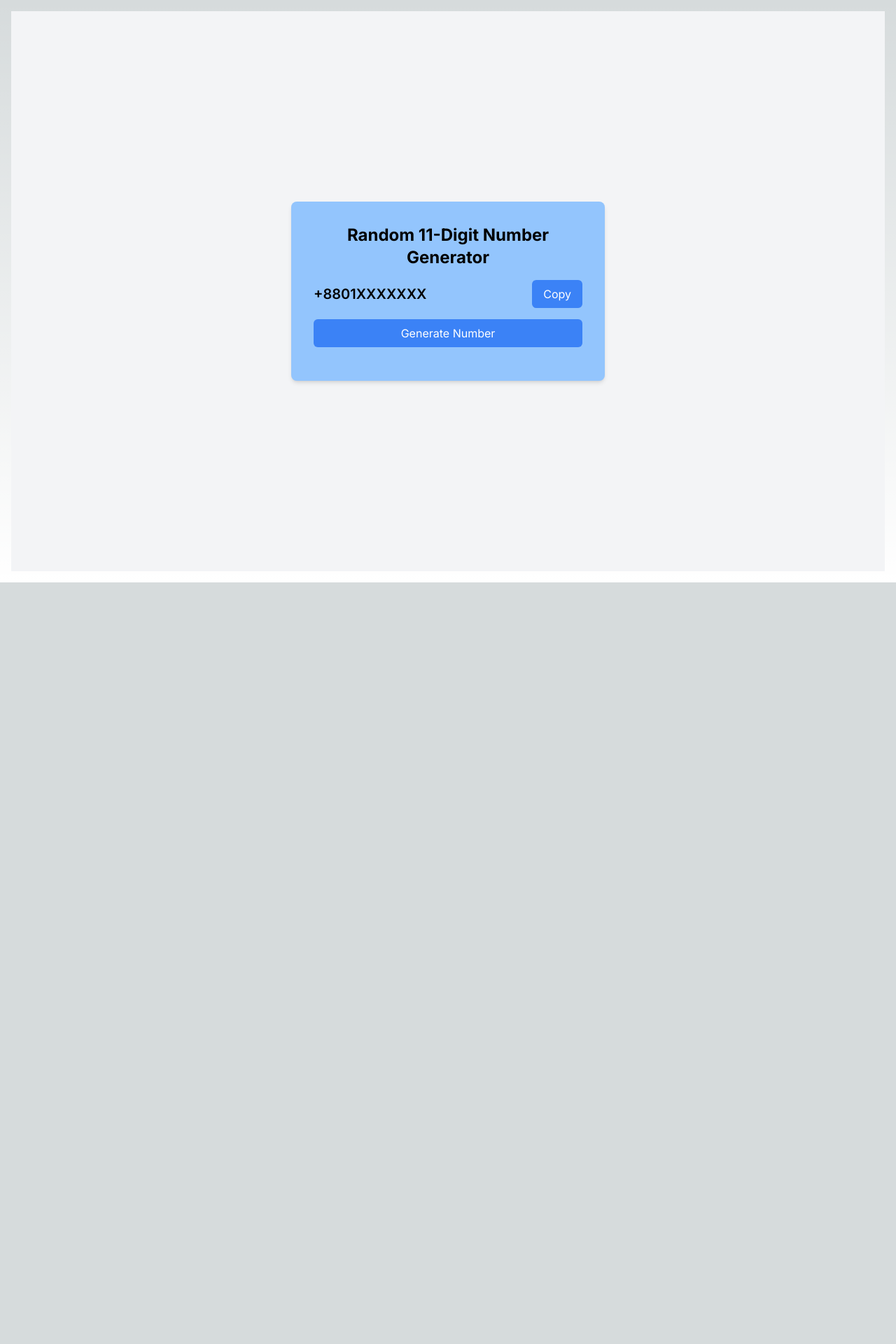
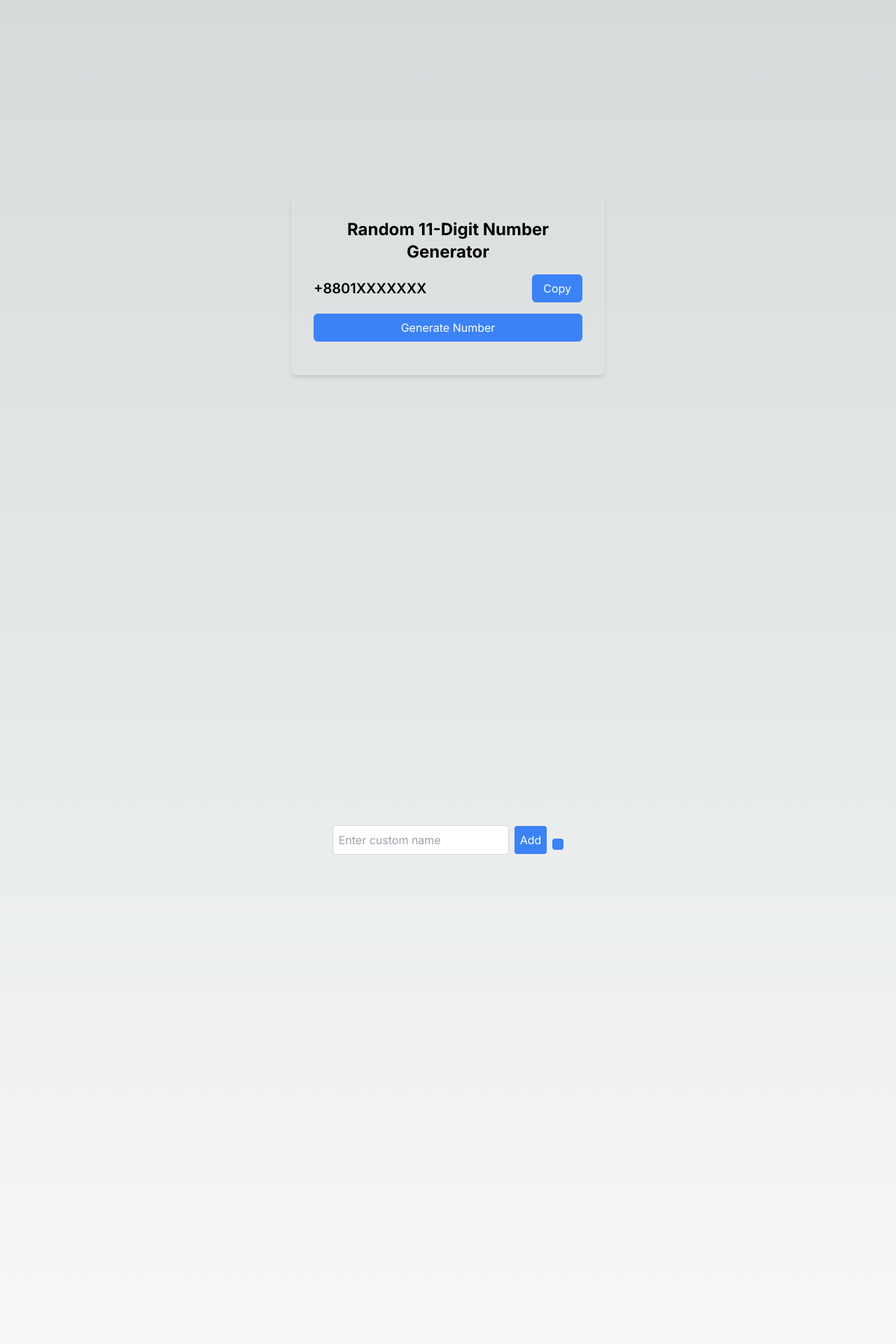
Before and after one commit to zbjs/fauxfactslab, a Next.js app: page /fakes in a window 1280 px wide. Shown: the top 1920 px of the page at 70% size. Before the commit the page ends 832 px from the top, so only its background shows below. Built offline with nearby package versions, Linux system fonts and the light colour scheme.

Commit message:
update pages

```diff
--- a/src/app/fakes/page.tsx
+++ b/src/app/fakes/page.tsx
@@ -1,11 +1,20 @@
 import RandomLinkGenerator from "@/components/FakeDataGenerator/NameGenerator/FullName/RandomLinkGenerator";
 import RandomNumberGenerator from "@/components/FakeDataGenerator/NameGenerator/FullName/RandomNumberGenerator";
 import React from "react";
+import CountrySelect from "../CountrySelect";
 
 const FakeDataPage = () => {
   return (
-    <div className="p-4">
+    <div className="flex flex-col items-center justify-center min-h-screen py-2">
       <RandomNumberGenerator />
+
+      <div className="flex flex-col items-center justify-center min-h-screen py-2">
+        <RandomLinkGenerator />
+      </div>
+
+      <div className="flex flex-col items-center justify-center min-h-screen py-2">
+        <CountrySelect />
+      </div>
     </div>
   );
 };
--- a/src/app/page.tsx
+++ b/src/app/page.tsx
@@ -8,11 +8,17 @@ import AreaConverter from "@/components/UnitConverter/AreaConverter";
 import MassConverter from "@/components/UnitConverter/MassConverter";
 import VolumeConverter from "@/components/UnitConverter/VolumeConverter";
 import TemperatureConverter from "@/components/UnitConverter/TemperatureConverter";
+import FakeDataPage from "./fakes/page";
+import Link from "next/link";
 
 const Home = () => {
   return (
     <div>
-      <h1>Home</h1>
+      <div className="flex flex-col items-center justify-center min-h-screen py-2">
+        <Link className="text-9xl font-bold " href="/fakes">
+          Fakes
+        </Link>
+      </div>
       <NID />
 
       <div className="flex flex-col items-center justify-center min-h-screen py-2">
--- a/src/components/FakeDataGenerator/NameGenerator/FullName/RandomNumberGenerator.tsx
+++ b/src/components/FakeDataGenerator/NameGenerator/FullName/RandomNumberGenerator.tsx
@@ -45,8 +45,8 @@ const RandomNumberGenerator = () => {
   };
 
   return (
-    <div className="bg-gray-100 min-h-screen flex items-center justify-center">
-      <div className="bg-blue-300 p-8 rounded-lg shadow-md w-full max-w-md">
+    <div className=" min-h-screen flex items-center justify-center">
+      <div className=" p-8 rounded-lg shadow-md w-full max-w-md">
         <h1 className="text-2xl font-bold mb-4 text-center">
           Random 11-Digit Number Generator
         </h1>
```
